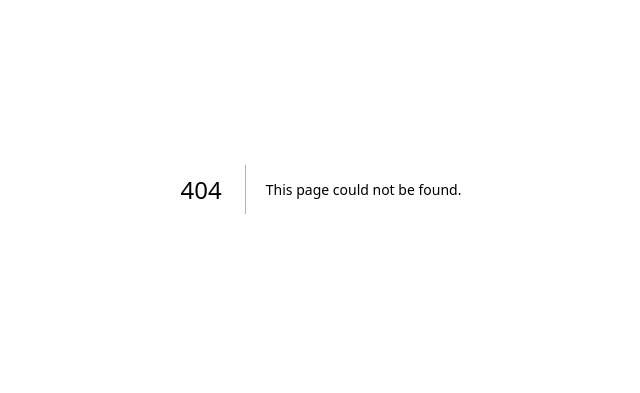
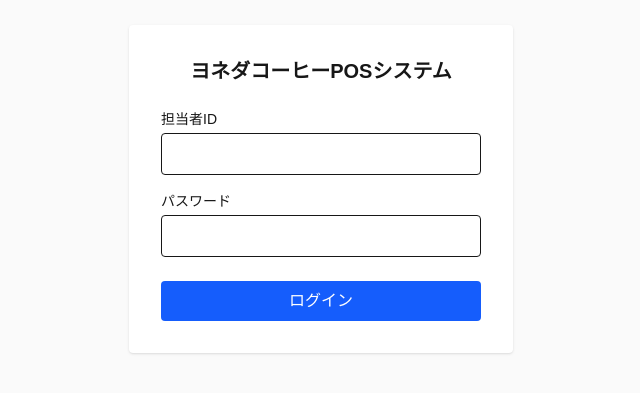
Before and after one commit to yoshiaendo1027-commits/tech0-pos-application, a Next.js app in the folder frontend/: page /login in a window 1280 px wide. Before the commit this address had no page. Shown: the part 211-604 px from the top of the page, without its empty margins (319-959 px from the left). Built offline with nearby package versions, Linux system fonts and the light colour scheme.

Commit message:
ログイン画面とダミーAPIを作成

```diff
--- /dev/null
+++ b/frontend/app/api/auth/login/route.ts
@@ -0,0 +1,19 @@
+import { NextResponse } from "next/server";
+
+export async function POST(request: Request) {
+  const body = await request.json();
+  const { staff_code, password } = body;
+
+  // ダミー：決め打ちのIDとパスワード（あとでFastAPIでの照合に置き換える）
+  if (staff_code === "S001" && password === "test1234") {
+    return NextResponse.json({
+      message: "ログインしました",
+      staff: { staff_code: "S001", name: "テスト太郎" },
+    });
+  }
+
+  return NextResponse.json(
+    { message: "担当者IDまたはパスワードが違います" },
+    { status: 401 }
+  );
+}
--- /dev/null
+++ b/frontend/app/login/page.tsx
@@ -0,0 +1,76 @@
+'use client';
+
+import { useState } from 'react';
+import { useRouter } from 'next/navigation';
+
+export default function LoginPage() {
+  // 担当者ID入力欄の値
+  const [staffId, setStaffId] = useState('');
+
+  // パスワード入力欄の値
+  const [password, setPassword] = useState('');
+
+  // ログイン結果（成功・失敗のメッセージ）
+  const [loginMessage, setLoginMessage] = useState('');
+
+  const router = useRouter();
+
+  const handleLogin = async () => {
+    try {
+      const response = await fetch('/api/auth/login', {
+        method: 'POST',
+        headers: {
+          'Content-Type': 'application/json',
+        },
+        body: JSON.stringify({ staff_code: staffId, password: password }),
+      });
+      const data = await response.json();
+
+      if (response.ok) {
+        router.push('/pos'); // 成功：POS画面へ移動
+      } else {
+        setLoginMessage(data.message); // 失敗：エラーを表示
+      }
+    } catch (error) {
+      console.error('Error:', error);
+      setLoginMessage('通信エラーが発生しました。もう一度お試しください');
+    }
+  };
+
+  return (
+    <main className="flex min-h-screen items-center justify-center bg-zinc-50">
+      <div className="w-full max-w-sm rounded bg-white p-8 shadow">
+        <h1 className="mb-6 text-center text-xl font-semibold">
+          ヨネダコーヒーPOSシステム
+        </h1>
+
+        <label className="block text-sm">担当者ID</label>
+        <input
+          type="text"
+          value={staffId}
+          onChange={(e) => setStaffId(e.target.value)}
+          className="mb-4 mt-1 w-full rounded border px-3 py-2"
+        />
+
+        <label className="block text-sm">パスワード</label>
+        <input
+          type="password"
+          value={password}
+          onChange={(e) => setPassword(e.target.value)}
+          className="mb-6 mt-1 w-full rounded border px-3 py-2"
+        />
+
+        {loginMessage && (
+          <p className="mb-4 text-sm text-red-600">{loginMessage}</p>
+        )}
+
+        <button
+          onClick={handleLogin}
+          className="w-full rounded bg-blue-600 py-2 text-white"
+        >
+          ログイン
+        </button>
+      </div>
+    </main>
+  );
+}
--- a/frontend/app/page.tsx
+++ b/frontend/app/page.tsx
@@ -1,69 +1,19 @@
-import Image from "next/image";
+"use client";
+
+import { useState } from "react";
 
 export default function Home() {
+  const [count, setCount] = useState(0);
+
   return (
-    <div className="flex flex-col flex-1 items-center justify-center bg-zinc-50 font-sans dark:bg-black">
-      <main className="flex flex-1 w-full max-w-3xl flex-col items-center justify-between py-32 px-16 bg-white dark:bg-black sm:items-start">
-        <Image
-          className="dark:invert h-5 w-[100px]"
-          src="/next.svg"
-          alt="Next.js logo"
-          width={100}
-          height={20}
-          priority
-        />
-        <div className="flex flex-col items-center gap-6 text-center sm:items-start sm:text-left">
-          <h1 className="max-w-xs text-3xl font-semibold leading-10 tracking-tight text-black dark:text-zinc-50">
-            To get started, edit the{" "}
-            <code className="rounded bg-black/[.06] px-1.5 py-0.5 font-mono text-[0.9em] dark:bg-white/[.08]">
-              page.tsx
-            </code>{" "}
-            file.
-          </h1>
-          <p className="max-w-md text-lg leading-8 text-zinc-600 dark:text-zinc-400">
-            Looking for a starting point or more instructions? Head over to{" "}
-            <a
-              href="https://vercel.com/templates?framework=next.js&utm_source=create-next-app&utm_medium=appdir-template-tw&utm_campaign=create-next-app"
-              className="font-medium text-zinc-950 dark:text-zinc-50"
-            >
-              Templates
-            </a>{" "}
-            or the{" "}
-            <a
-              href="https://nextjs.org/learn?utm_source=create-next-app&utm_medium=appdir-template-tw&utm_campaign=create-next-app"
-              className="font-medium text-zinc-950 dark:text-zinc-50"
-            >
-              Learning
-            </a>{" "}
-            center.
-          </p>
-        </div>
-        <div className="flex flex-col gap-4 text-base font-medium sm:flex-row">
-          <a
-            className="flex h-12 w-full items-center justify-center gap-2 rounded-full bg-foreground px-5 text-background transition-colors hover:bg-[#383838] dark:hover:bg-[#ccc] md:w-[158px]"
-            href="https://vercel.com/new?utm_source=create-next-app&utm_medium=appdir-template-tw&utm_campaign=create-next-app"
-            target="_blank"
-            rel="noopener noreferrer"
-          >
-            <Image
-              className="dark:invert h-[14px] w-4"
-              src="/vercel.svg"
-              alt="Vercel logomark"
-              width={16}
-              height={14}
-            />
-            Deploy Now
-          </a>
-          <a
-            className="flex h-12 w-full items-center justify-center rounded-full border border-solid border-black/[.08] px-5 transition-colors hover:border-transparent hover:bg-black/[.04] dark:border-white/[.145] dark:hover:bg-[#1a1a1a] md:w-[158px]"
-            href="https://nextjs.org/docs?utm_source=create-next-app&utm_medium=appdir-template-tw&utm_campaign=create-next-app"
-            target="_blank"
-            rel="noopener noreferrer"
-          >
-            Documentation
-          </a>
-        </div>
-      </main>
-    </div>
+    <main className="p-8">
+      <p className="text-2xl">カウント：{count}</p>
+      <button
+        className="mt-4 rounded bg-blue-600 px-4 py-2 text-white"
+        onClick={() => setCount(count + 1)}
+      >
+        +1
+      </button>
+    </main>
   );
 }
```
